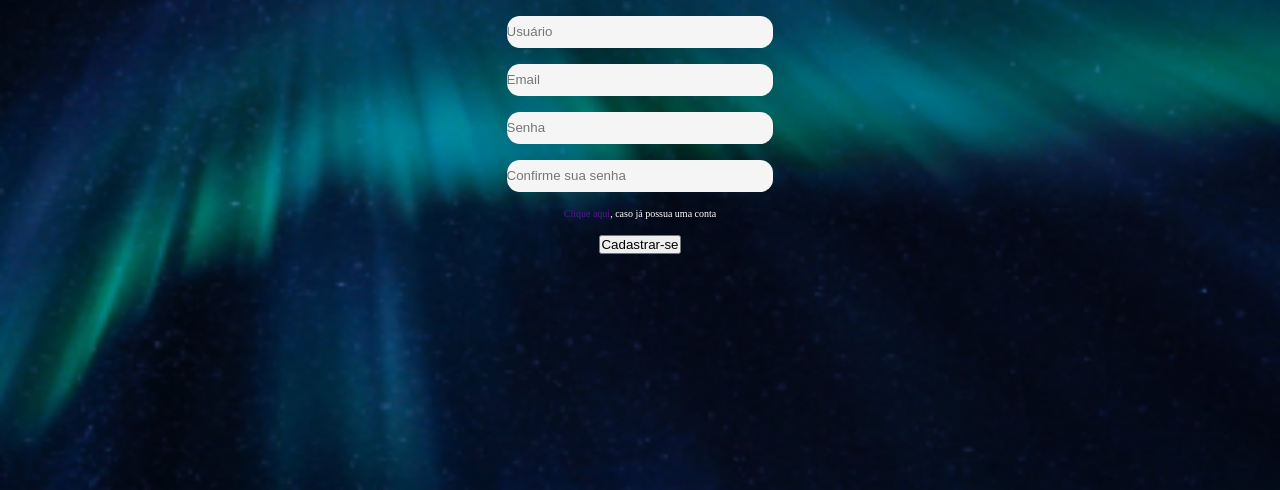
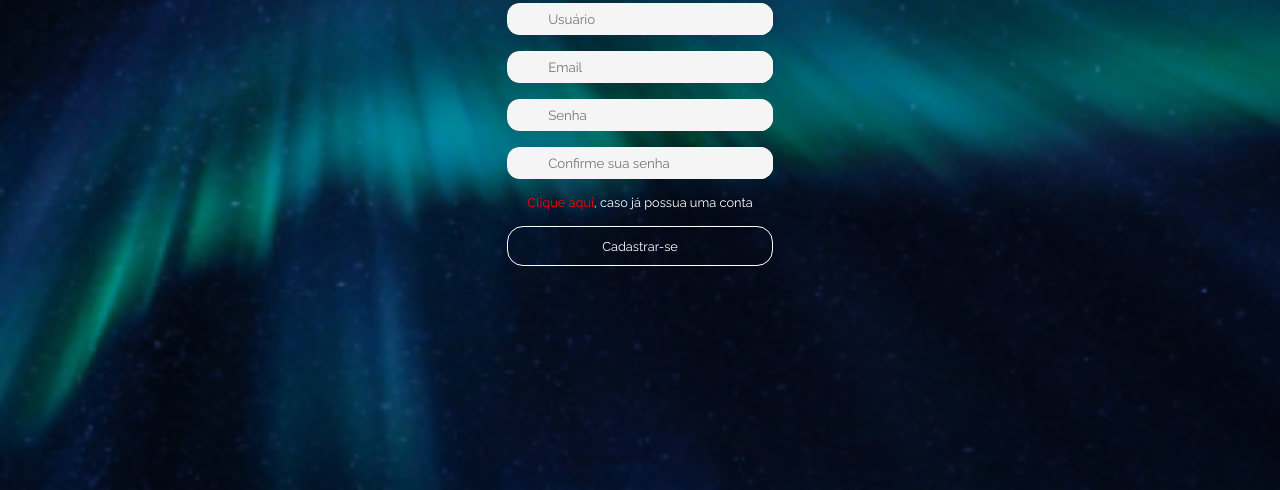
Before and after one commit to andreydantasvf/Login-Page, a plain HTML site: page index.html in a window 1280 px wide. Shown: the part 310-800 px from the top of the page. Drawn offline with Linux system fonts and the light colour scheme.

Commit message:
Falta apenas o js

```diff
--- a/index.html
+++ b/index.html
@@ -6,16 +6,24 @@
     <title>Login Page</title>
     <link rel="stylesheet" href="style.css">
 
-    <link href='https://css.gg/' rel='stylesheet'>
+    <link href='https://css.gg/user.css' rel='stylesheet'>
+    <link href='https://css.gg/mail.css' rel='stylesheet'>
+    <link href='https://css.gg/lock.css' rel='stylesheet'>
 </head>
 <body>
     <div class="container">
         <div class="login">
             <h1 class="titulo">Faça Seu Login</h1>
             <form class="formulario">
-                <input type="text" placeholder="Usuário">
-                <input type="password" placeholder="Senha">
-                <a href="">Esqueceu sua senha?</a>
+                <label class= "label-icon"for="user">
+                    <i class="gg-user"></i>
+                    <input type="text" placeholder="Usuário">
+                </label>
+                <label class= "label-icon"for="user">
+                    <i class="gg-lock"></i>
+                    <input type="password" placeholder="Senha">
+                </label>
+                <a href="" id="forget">Esqueceu sua senha?</a>
                 <p>Para se cadastrar <a href="">clique aqui</a></p>
                 <button class="botao">Entrar</button>
             </form>
@@ -23,10 +31,22 @@
         <div class="cadastro">
             <h1 class="titulo">Cadastre-se</h1>
             <form class="formulario">
-                <input type="text" placeholder="Usuário">
-                <input type="email" placeholder="Email">
-                <input type="password" placeholder="Senha">
-                <input type="password" placeholder="Confirme sua senha">
+                <label class= "label-icon"for="user">
+                    <i class="gg-user"></i>
+                    <input type="text" placeholder="Usuário" name="user">
+                </label>
+                <label class= "label-icon"for="email">
+                    <i class="gg-mail"></i>
+                    <input type="email" placeholder="Email" name="email">
+                </label>
+                <label class= "label-icon"for="password">
+                    <i class="gg-lock"></i>
+                    <input type="password" placeholder="Senha" name="password">
+                </label>
+                <label class= "label-icon"for="password-repeat">
+                    <i class="gg-lock"></i>
+                    <input type="password" placeholder="Confirme sua senha" name="password-repeat">
+                </label>
                 <p><a href="">Clique aqui</a>, caso já possua uma conta</p>
                 <button class="botao">Cadastrar-se</button>
             </form>
--- a/style.css
+++ b/style.css
@@ -24,6 +24,10 @@ body {
     display: none;
 }
 
+.cadastro {
+
+}
+
 .titulo {
     font-family: 'Roboto', sans-serif;
     font-weight: 900;
@@ -48,4 +52,64 @@ body {
 
     display: flex;
     justify-content: space-around;
+
+    font-family: 'Raleway', sans-serif;
+    font-weight: 400;
 }
+
+.formulario .label-icon {
+    display: flex;
+    align-items: center;
+    width: 100%;
+    background: #F5F5F5;
+    border-radius: .8rem;
+}
+
+.label-icon i {
+    margin: 0 1.3rem;
+}
+
+.gg-user, .gg-lock, .gg-mail {
+    color: black;
+}
+
+.gg-lock {
+    --ggs: .8;
+}
+
+.formulario p {
+    font-family: 'Raleway', sans-serif;
+    font-weight: 400;
+    font-size: .8rem;
+}
+
+.formulario a {
+    color: red;
+}
+
+.botao {
+    width: 100%;
+    height: 2.5rem;
+    border: 1px solid #fff;
+    border-radius: 1rem;
+    background: none;
+
+    color: #fff;
+    font-family: 'Raleway', sans-serif;
+    font-weight: 400;
+    font-size: .8rem;
+
+    cursor: pointer;
+}
+
+.botao:hover {
+    background: #fff;
+    color: black;
+
+    transform: scale(1.1);
+}
+
+#forget {
+    font-size: .8rem;
+    color: #fbc344;
+}
```
